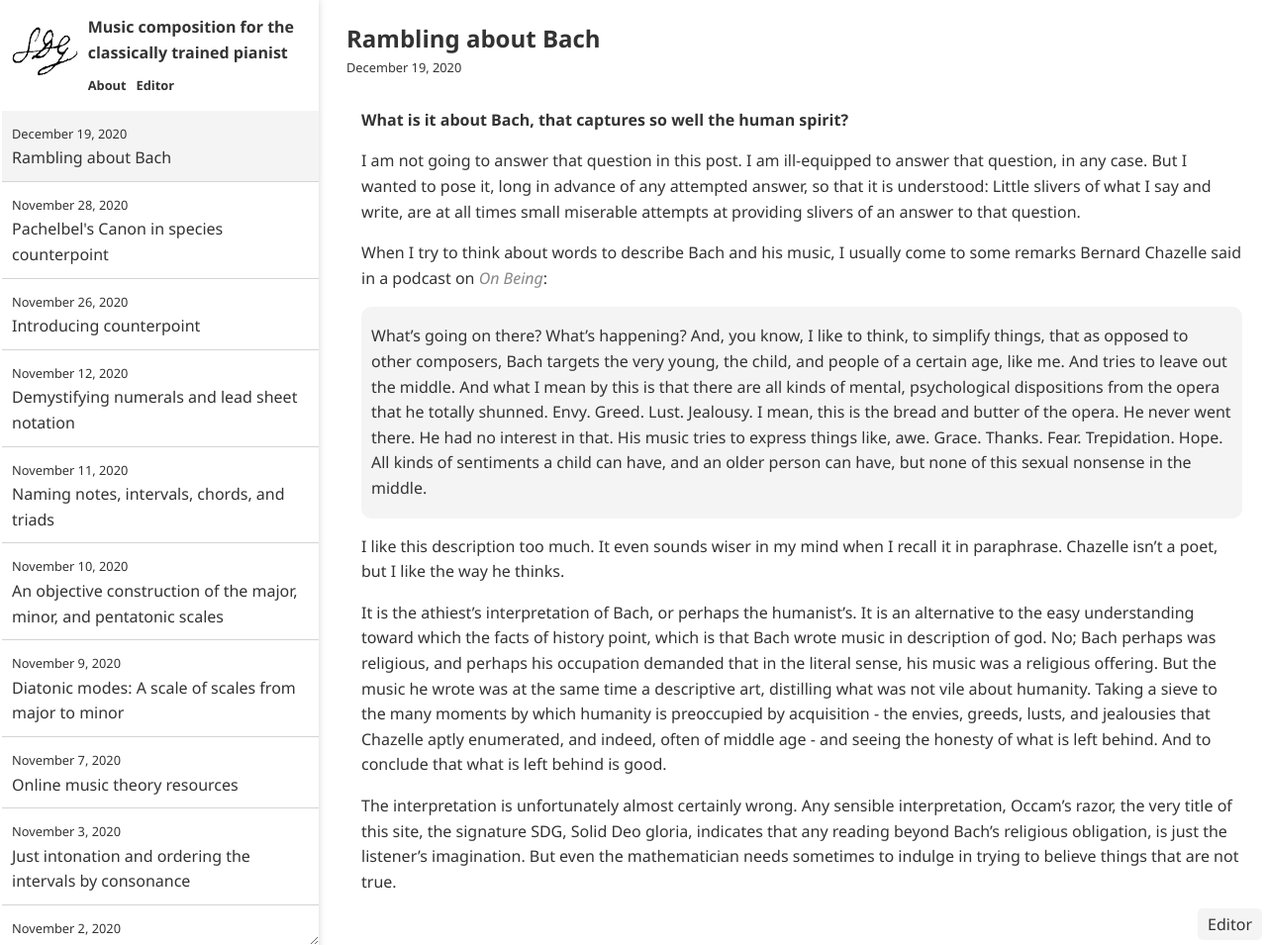
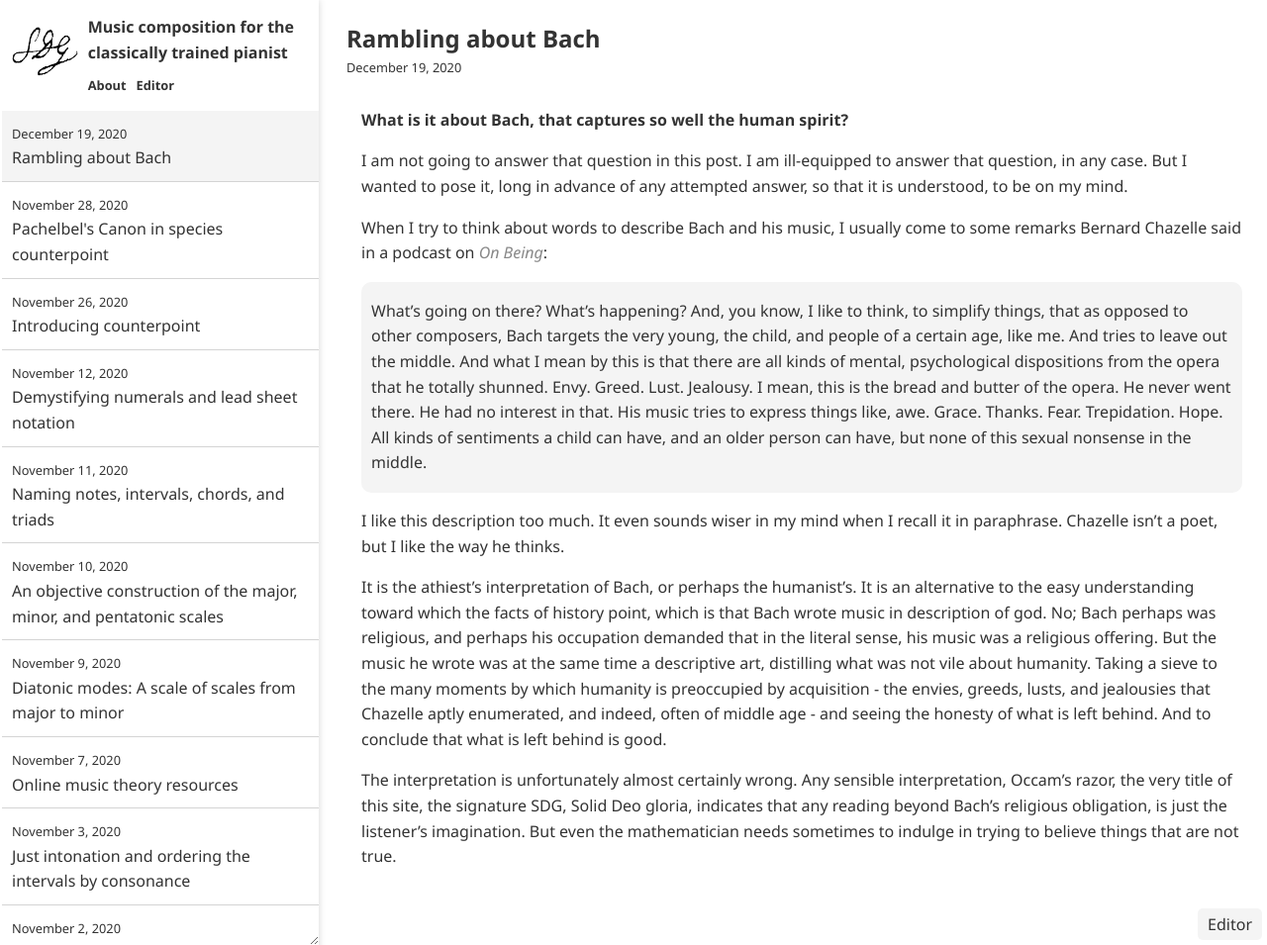
Before and after one commit to ansyblenetwork/sdg, a Jekyll site: the page built from _posts/2020-12-19-rambling-about-bach.md, in a window 1280 px wide and 955 px high. Shown: the whole window at 99% size. Built offline with Jekyll 4.4.1, drawn with Linux system fonts in a browser that asks for light colours.

Commit message:
Update 2020-12-19-rambling-about-bach.md

```diff
--- a/_posts/2020-12-19-rambling-about-bach.md
+++ b/_posts/2020-12-19-rambling-about-bach.md
@@ -4,7 +4,7 @@ title: "Rambling about Bach"
 
 #### What is it about Bach, that captures so well the human spirit?
 
-I am not going to answer that question in this post. I am ill-equipped to answer that question, in any case. But I wanted to pose it, long in advance of any attempted answer, so that it is understood: Little slivers of what I say and write, are at all times small miserable attempts at providing slivers of an answer to that question.
+I am not going to answer that question in this post. I am ill-equipped to answer that question, in any case. But I wanted to pose it, long in advance of any attempted answer, so that it is understood, to be on my mind.
 
 When I try to think about words to describe Bach and his music, I usually come to some remarks Bernard Chazelle said in a podcast on [_On Being_](https://onbeing.org/programs/bernard-chazelle-discovering-the-cosmology-of-bach/#transcript):
 
```
